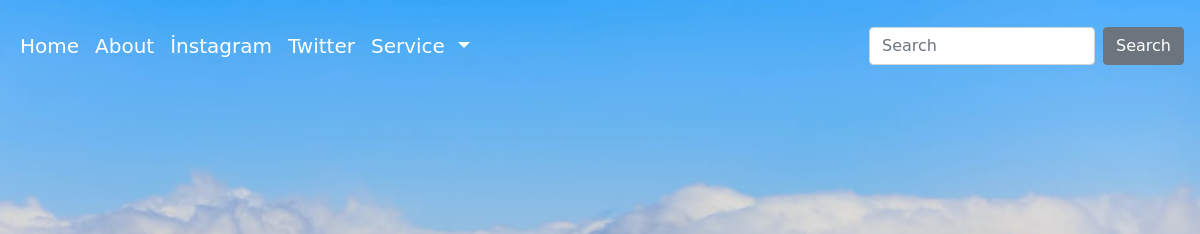
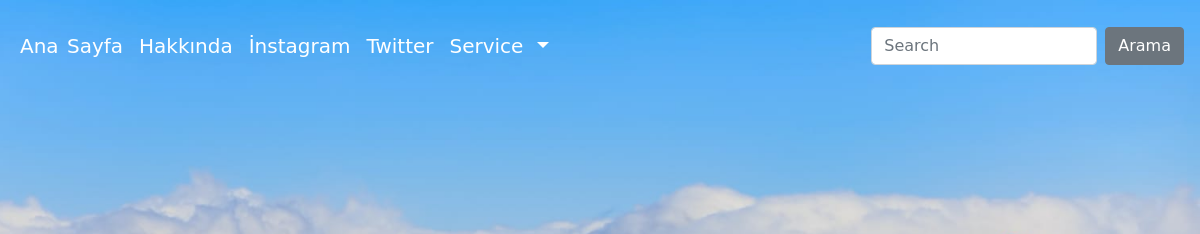
Before and after one commit to hawkeye63/Hawk, a plain HTML site: page index.html in a window 1280 px wide. Shown: the top 234 px of the page, 80-1280 px from the left. Drawn offline with nearby package versions, Linux system fonts and the light colour scheme.

Commit message:
menu düzeltidi

```diff
--- a/index.html
+++ b/index.html
@@ -18,8 +18,8 @@
         <button class="navbar-toggler" type="button" data-toggle="collapse" data-target="#navbarSupportedContent" aria-controls="navbarSupportedContent" aria-expanded="false" aria-label="Toggle navigation"> <span class="navbar-toggler-icon"></span> </button>
         <div class="collapse navbar-collapse" id="navbarSupportedContent">
             <ul class="navbar-nav mr-auto col-md-6 ">
-                <li class="nav-item"> <a class="nav-link" href="#">Home</a> </li>
-                <li class="nav-item"> <a class="nav-link" href="#">About</a> </li>
+                <li class="nav-item"> <a class="nav-link" href="#">Ana Sayfa</a> </li>
+                <li class="nav-item"> <a class="nav-link" href="#">Hakkında</a> </li>
                  <li class="nav-item"> <a class="nav-link" href="#">İnstagram</a></li>
                  <li class="nav-item"> <a class="nav-link" href="#">Twitter</a> </li>
                 <li class="nav-item dropdown"> <a class="nav-link dropdown-toggle" href="#" id="navbarDropdown" role="button" data-toggle="dropdown" aria-haspopup="true" aria-expanded="false">
@@ -31,7 +31,7 @@
             </ul>
             <form class="form-inline my-2 my-lg-0">
                 <input class="form-control mr-sm-2" type="search" placeholder="Search" aria-label="Search">
-                <button class="btn btn-secondary my-2 my-sm-0" type="submit">Search</button>
+                <button class="btn btn-secondary my-2 my-sm-0" type="submit">Arama</button>
             </form>
         </div>
     </nav>
```
